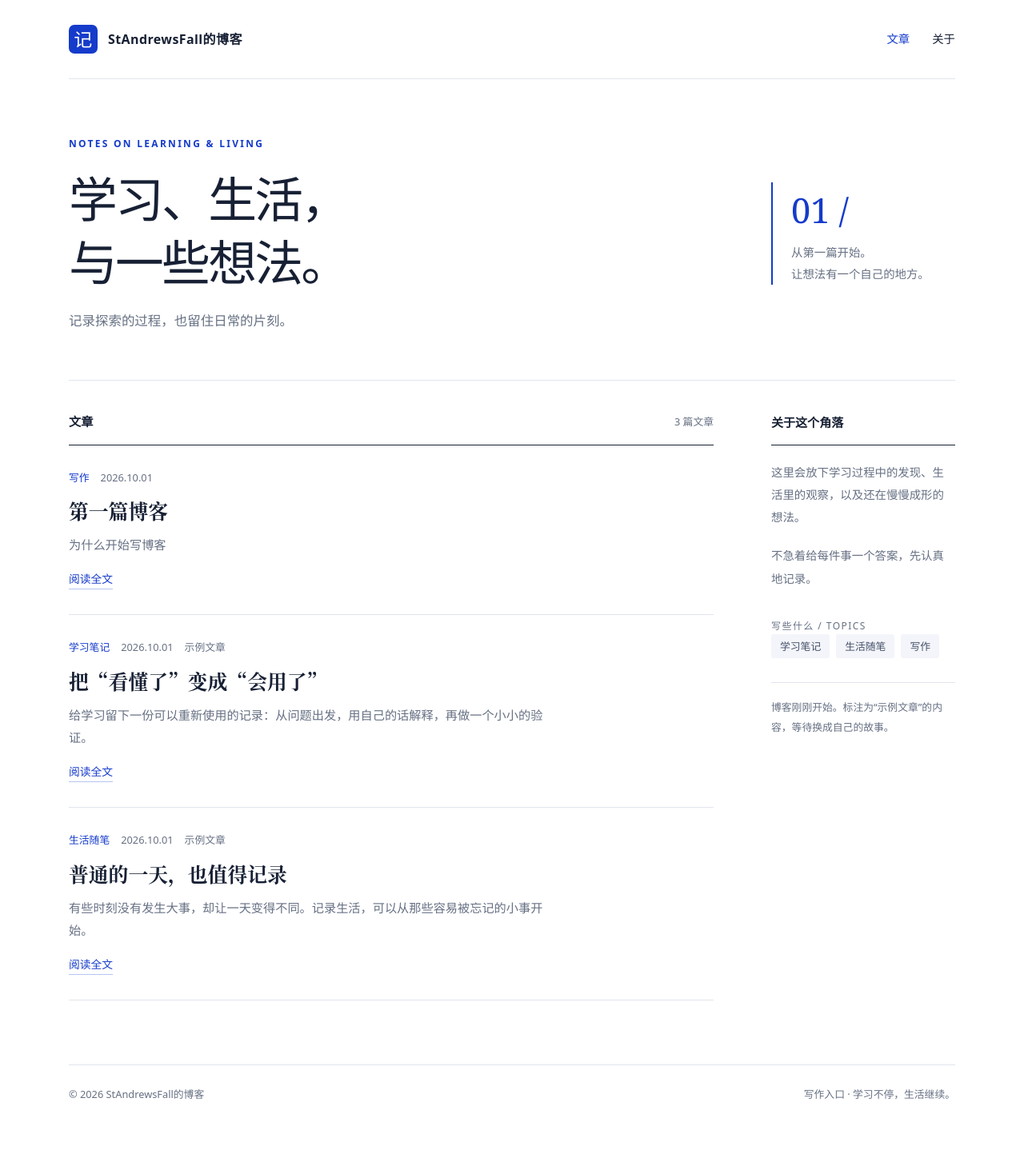
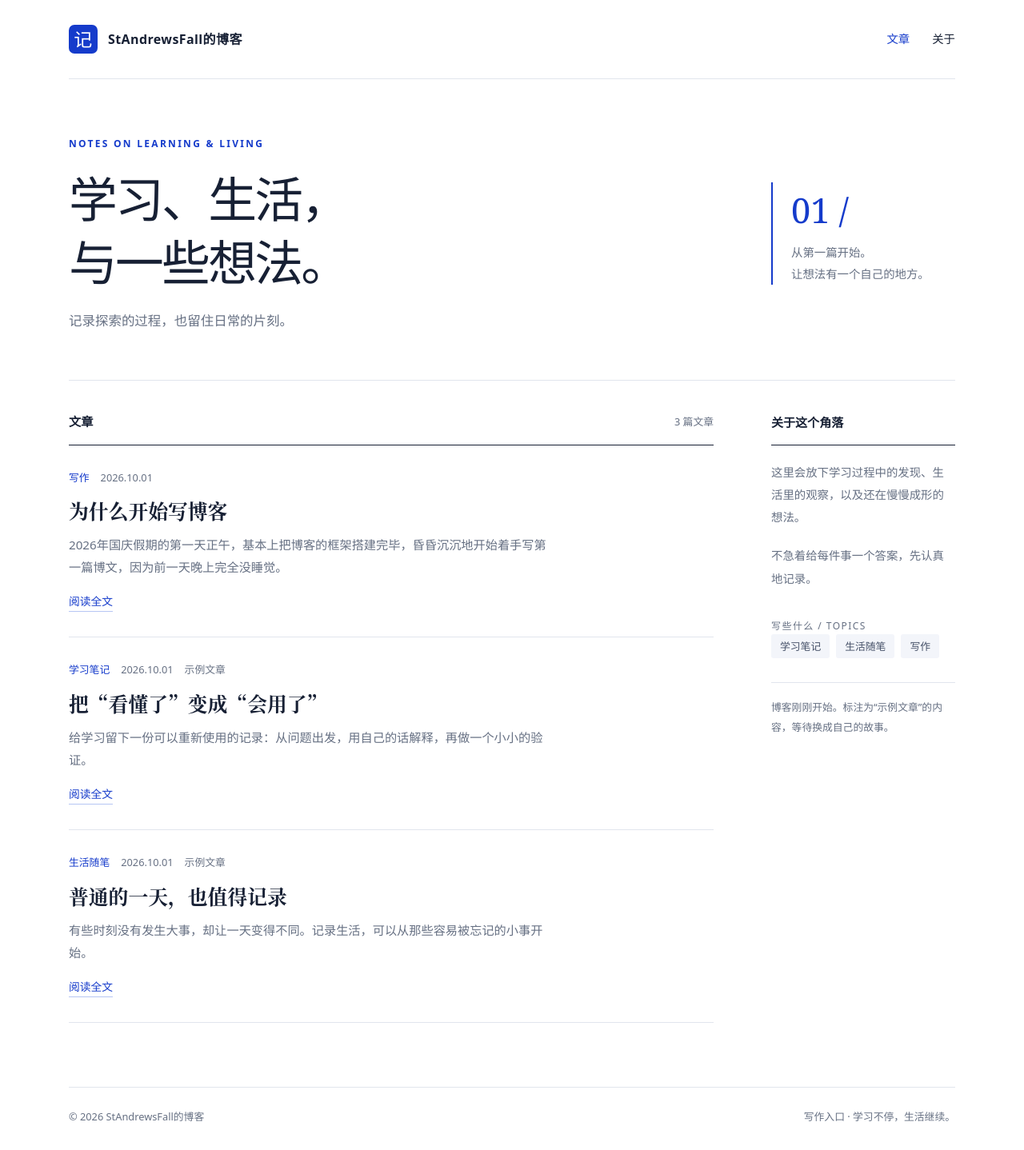
Before and after one commit to Synreri/synreri.github.io, a Jekyll site: the page built from index.html, in a window 1280 px wide. Shown: the whole page at 80% size. Built offline with Jekyll 4.4.1, drawn with Linux system fonts in a browser that asks for light colours; before the commit the page ends 1409 px from its top, so only the background shows below that.

Commit message:
Update 2026-10-01-begin.md

```diff
--- a/_posts/2026-10-01-begin.md
+++ b/_posts/2026-10-01-begin.md
@@ -1,12 +1,12 @@
 ---
-title: "第一篇博客"
+title: "为什么开始写博客"
 date: 2026-10-01 11:52:00 +0800
 category: "写作"
-description: "为什么开始写博客"
+description: "2026年国庆假期的第一天正午，基本上把博客的框架搭建完毕，昏昏沉沉地开始着手写第一篇博文，因为前一天晚上完全没睡觉。"
 sample: false
 ---
 
-2026年国庆假期的第一天正午，我现在刚刚基本上把博客的框架搭建完毕，昏昏沉沉地开始着手写第一篇博文，因为前一天晚上完全没睡觉。
+2026年国庆假期的第一天正午，基本上把博客的框架搭建完毕，昏昏沉沉地开始着手写第一篇博文，因为前一天晚上完全没睡觉。
 
 ## 搭建博客的目的
 
```
